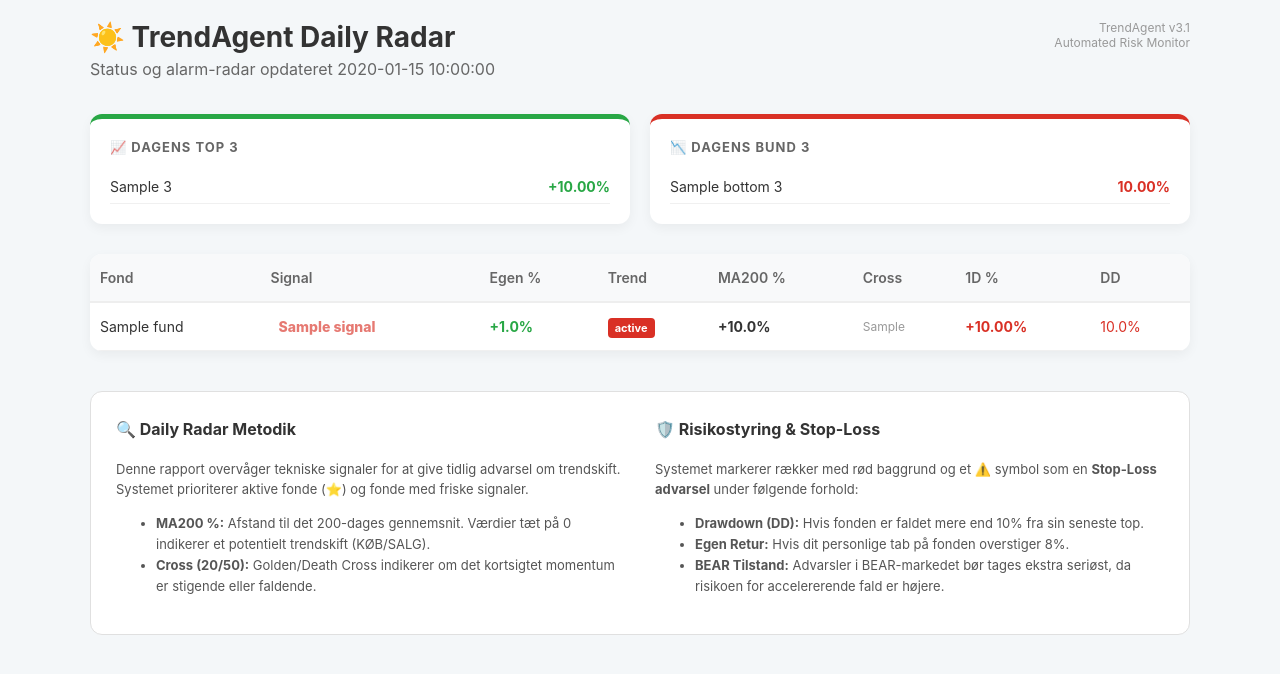
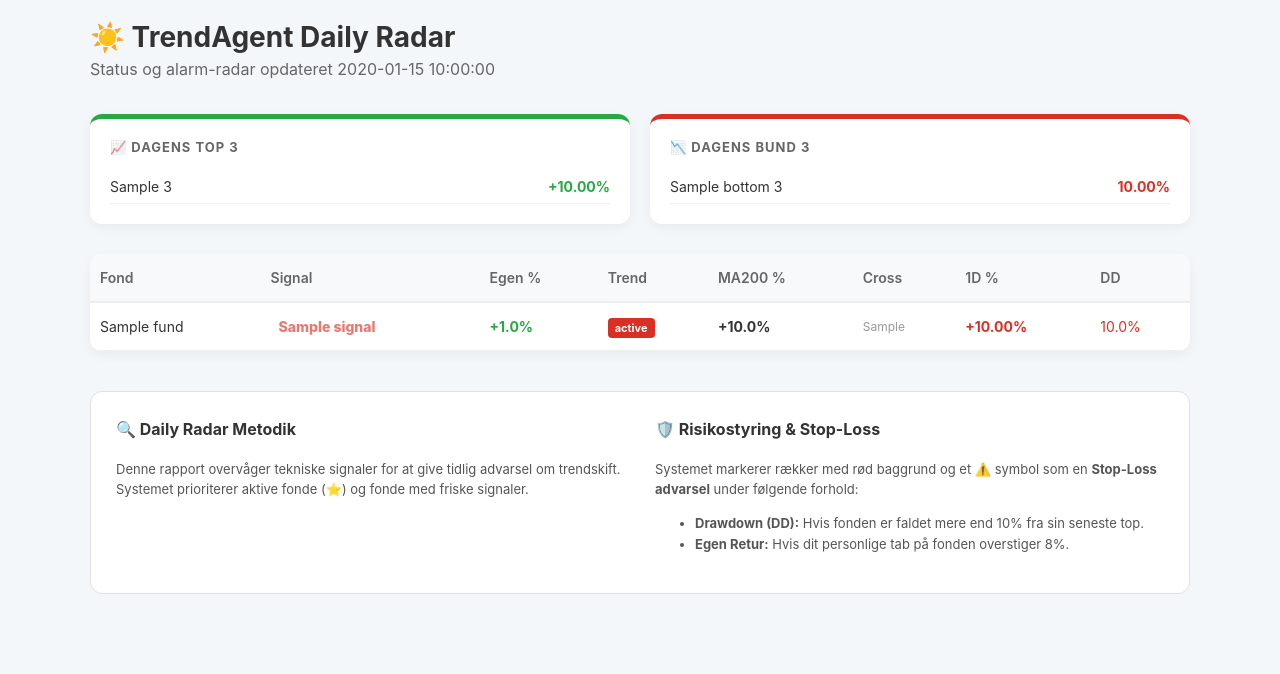
Before and after one commit to Alf4444/TrendAgent, a Python web app: template templates/daily.html.j2 in a window 1280 px wide. Shown: the top 674 px of the page. Run offline with Jinja, Linux system fonts and the light colour scheme; the template is opened without the code that fills it: most values are stand-ins (such as "Sample title", 1, 10 or a date in 2020).

Commit message:
Update daily.html.j2

```diff
--- a/templates/daily.html.j2
+++ b/templates/daily.html.j2
@@ -40,10 +40,7 @@
                 <h1 style="margin:0; font-size: 28px;">☀️ TrendAgent Daily Radar</h1>
                 <p style="color: #666; margin: 5px 0;">Status og alarm-radar opdateret {{ timestamp }}</p>
             </div>
-            <div style="text-align: right; color: #999; font-size: 12px;">
-                TrendAgent v3.1<br>Automated Risk Monitor
-            </div>
-        </header>
+            </header>
 
         <div class="stats-grid">
             <div class="card" style="border-top: 5px solid #28a745;">
@@ -120,10 +117,6 @@
                 <div>
                     <h3>🔍 Daily Radar Metodik</h3>
                     <p>Denne rapport overvåger tekniske signaler for at give tidlig advarsel om trendskift. Systemet prioriterer aktive fonde (⭐) og fonde med friske signaler.</p>
-                    <ul>
-                        <li><strong>MA200 %:</strong> Afstand til det 200-dages gennemsnit. Værdier tæt på 0 indikerer et potentielt trendskift (KØB/SALG).</li>
-                        <li><strong>Cross (20/50):</strong> Golden/Death Cross indikerer om det kortsigtet momentum er stigende eller faldende.</li>
-                    </ul>
                 </div>
                 <div>
                     <h3>🛡️ Risikostyring & Stop-Loss</h3>
@@ -131,7 +124,6 @@
                     <ul>
                         <li><strong>Drawdown (DD):</strong> Hvis fonden er faldet mere end 10% fra sin seneste top.</li>
                         <li><strong>Egen Retur:</strong> Hvis dit personlige tab på fonden overstiger 8%.</li>
-                        <li><strong>BEAR Tilstand:</strong> Advarsler i BEAR-markedet bør tages ekstra seriøst, da risikoen for accelererende fald er højere.</li>
                     </ul>
                 </div>
             </div>
```
